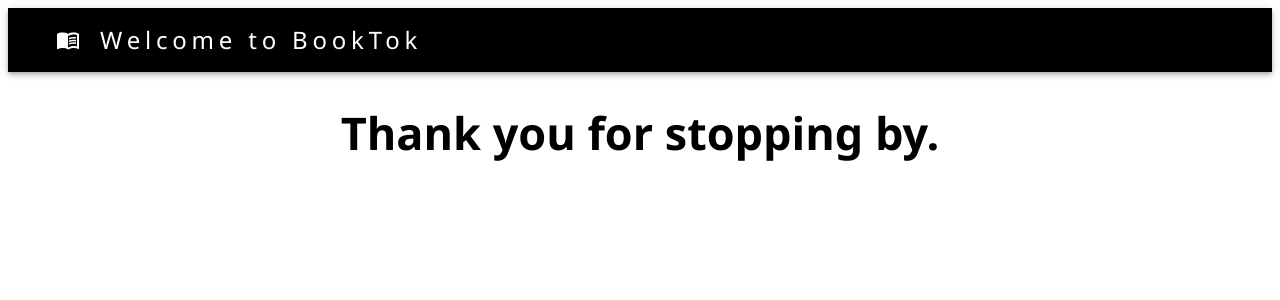
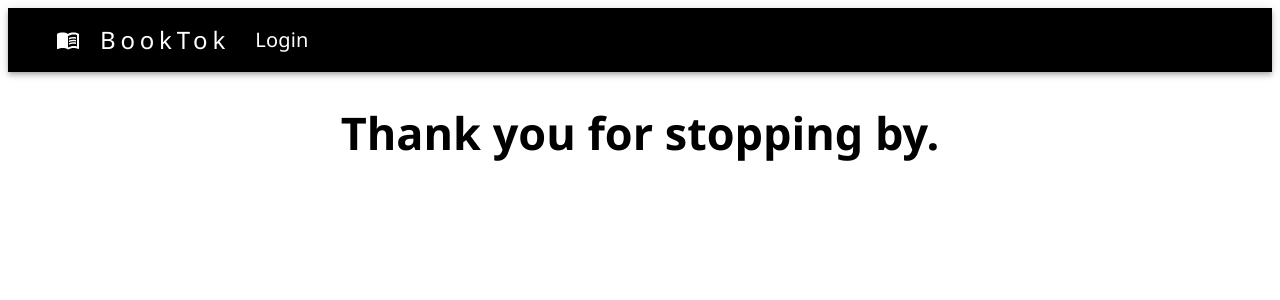
Before and after one commit to emily-valdez/fullstack-final, a React (Create React App) app in the folder client/: page /logout in a window 1280 px wide. Shown: the top 300 px of the page. Built offline with nearby package versions, Linux system fonts and the light colour scheme.

Commit message:
eod monday

```diff
--- a/client/src/components/App.js
+++ b/client/src/components/App.js
@@ -6,13 +6,12 @@ import Logout from "./Logout"
 
 import Books from "./Books"
 import Register from "./Register"
+import Authors from "./Authors"
 
 
 function App() {
-  const [user, setUser] = useState(null)
-  // const [register, setRegister] = useState(false)
+  const [user, setUser] = useState([{username:"", password:""}])
   const navigate = useNavigate()
-
 
 const black_theme = createTheme({
   palette: {
@@ -56,9 +55,8 @@ const black_theme = createTheme({
   }
 
   if (!user) {
-    return <Register user={user} setUser={setUser} />
+    return <Register setUser={setUser} />
   }
-
 
   return <div>
     <ThemeProvider theme={black_theme}>
--- a/client/src/components/Books.js
+++ b/client/src/components/Books.js
@@ -3,7 +3,7 @@ import BookList from "./BookList"
 import NavBar from "./NavBar"
 
 
-function Books() {
+function Books({authors}) {
     const [books, setBooks] = useState([]);
 
     useEffect(() => {
@@ -19,6 +19,7 @@ function Books() {
             <NavBar />
             <BookList
                 books={books}
+                authors={authors}
             />
         </main>
     )
--- /dev/null
+++ b/client/src/components/Byer.js
@@ -0,0 +1,116 @@
+import * as React from 'react';
+import AppBar from '@mui/material/AppBar';
+import Box from '@mui/material/Box';
+import Toolbar from '@mui/material/Toolbar';
+import Typography from '@mui/material/Typography';
+import IconButton from '@mui/material/IconButton';
+import MenuBookIcon from '@mui/icons-material/MenuBook';
+import Container from '@mui/material/Container';
+
+function Byer(){
+
+  return (
+    <Box sx={{ flexGrow: 1 }}>
+      <AppBar position="static" style={{background: 'black'}}>
+        <Container maxWidth="l">
+          <Toolbar>
+            <IconButton
+              size="large"
+              edge="start"
+              color="inherit"
+              aria-label="menu"
+              sx={{ mr: 1 }}
+            >
+              <MenuBookIcon />
+            </IconButton>
+            <Typography
+              variant="h5"
+              noWrap
+              component="a"
+              href="/"
+              sx={{
+                mr: 2,
+                display: { xs: 'flex', md: 'flex' },
+                flexGrow: .01,
+                fontFamily: 'Segoe UI',
+                fontWeight: 500,
+                letterSpacing: '.3rem',
+                color: 'inherit',
+                textDecoration: 'none',
+              }}
+            >
+              BookTok
+            </Typography>
+            <Typography variant="h6"
+              component="a"
+              href="/login"
+              sx={{
+              // flexGrow: .015,
+              fontFamily: 'Segoe UI',
+              color: 'inherit',
+              textDecoration: 'none'
+              }}>
+              Login
+            </Typography>
+            {/* <Typography variant="h6"
+              component="a"
+              href="/authors"
+              sx={{
+              flexGrow: .15,
+              fontFamily: 'Segoe UI',
+              color: 'inherit',
+              textDecoration: 'none'
+              }}>
+              Authors
+            </Typography>
+            <Typography variant="h6"
+              component="a"
+              href="/users_books"
+              sx={{
+               flexGrow: 7.5,
+               fontFamily: 'Segoe UI',
+               color: 'inherit',
+               textDecoration: 'none'
+              }}>
+              My Bookshelf
+            </Typography><Typography variant="h6"
+              component="a"
+              href="/faq"
+              sx={{
+               flexGrow: .15,
+               fontFamily: 'Segoe UI',
+               color: 'inherit',
+               textDecoration: 'none'
+              }}>
+              F.A.Q.
+            </Typography>
+            <Typography variant="h6"
+              component="a"
+              href="/logout"
+              sx={{
+               flexGrow: .15,
+               fontFamily: 'Segoe UI',
+               color: 'inherit',
+               textDecoration: 'none'
+              }}>
+              Logout
+            </Typography>
+            <Typography variant="h6"
+              component="a"
+              href="/register"
+              sx={{
+               flexGrow: 1,
+               fontFamily: 'Segoe UI',
+               color: 'inherit',
+               textDecoration: 'none'
+              }}>
+              Register
+            </Typography>  */}
+          </Toolbar>
+        </Container>
+      </AppBar>
+    </Box>
+  );
+}
+
+export default Byer;
--- a/client/src/components/Login.js
+++ b/client/src/components/Login.js
@@ -1,6 +1,6 @@
 import React, {useState} from "react";
 
-  function Login() {
+  function Login({setUser}) {
 
 
   }
--- a/client/src/components/Logout.js
+++ b/client/src/components/Logout.js
@@ -1,5 +1,5 @@
 import React from "react";
-import Header from "./Header";
+import Byer from "./Byer"
 import { useNavigate } from 'react-router-dom';
 
 function Logout({setUser}){
@@ -17,7 +17,7 @@ function Logout({setUser}){
   }
     return (
       <>
-      <Header />
+      <Byer />
           <h1>Thank you for stopping by.</h1>
         </>
     );
```
Also changed, not shown: client/src/components/Bookshelf.js (+5 -23 lines), 1 other file (tests, documents, lock files or other folders).
